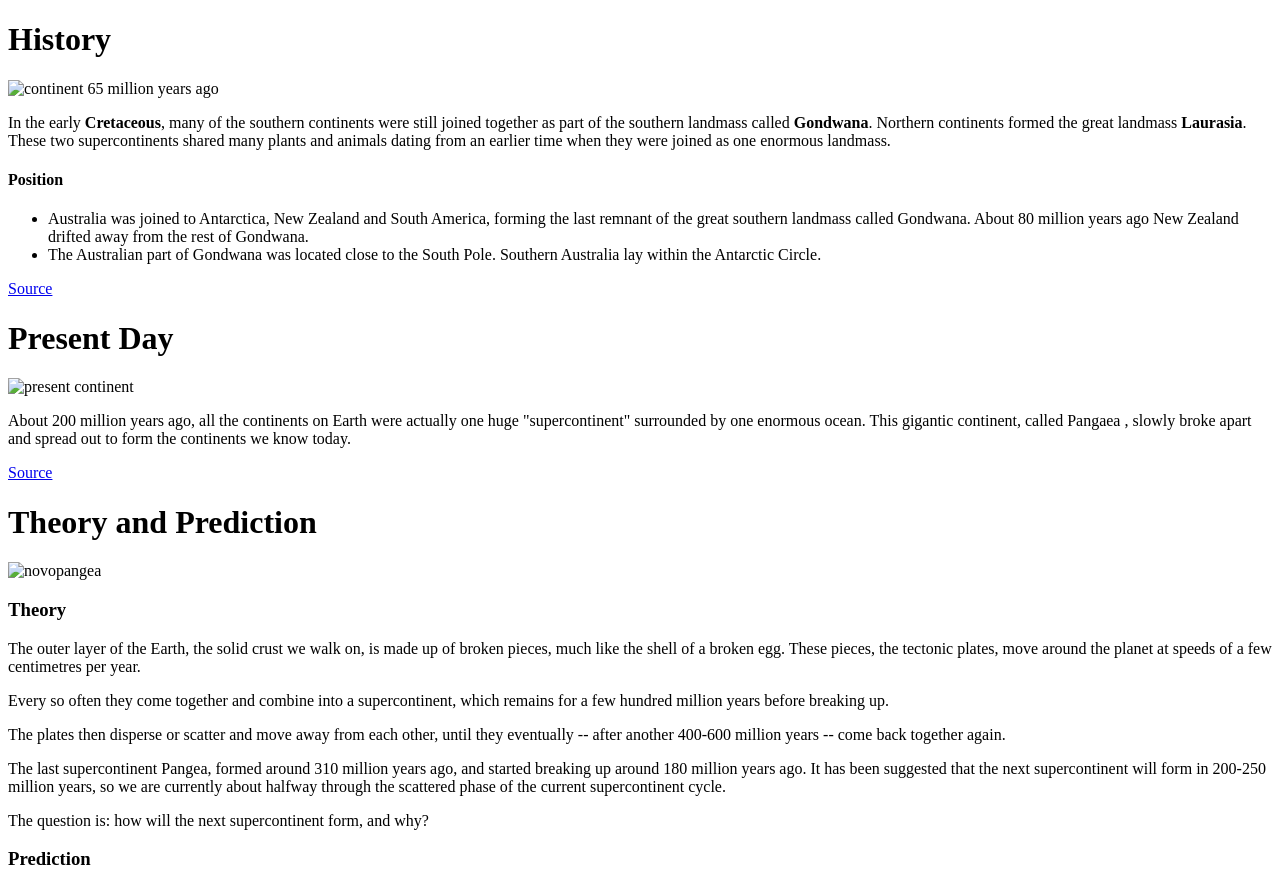
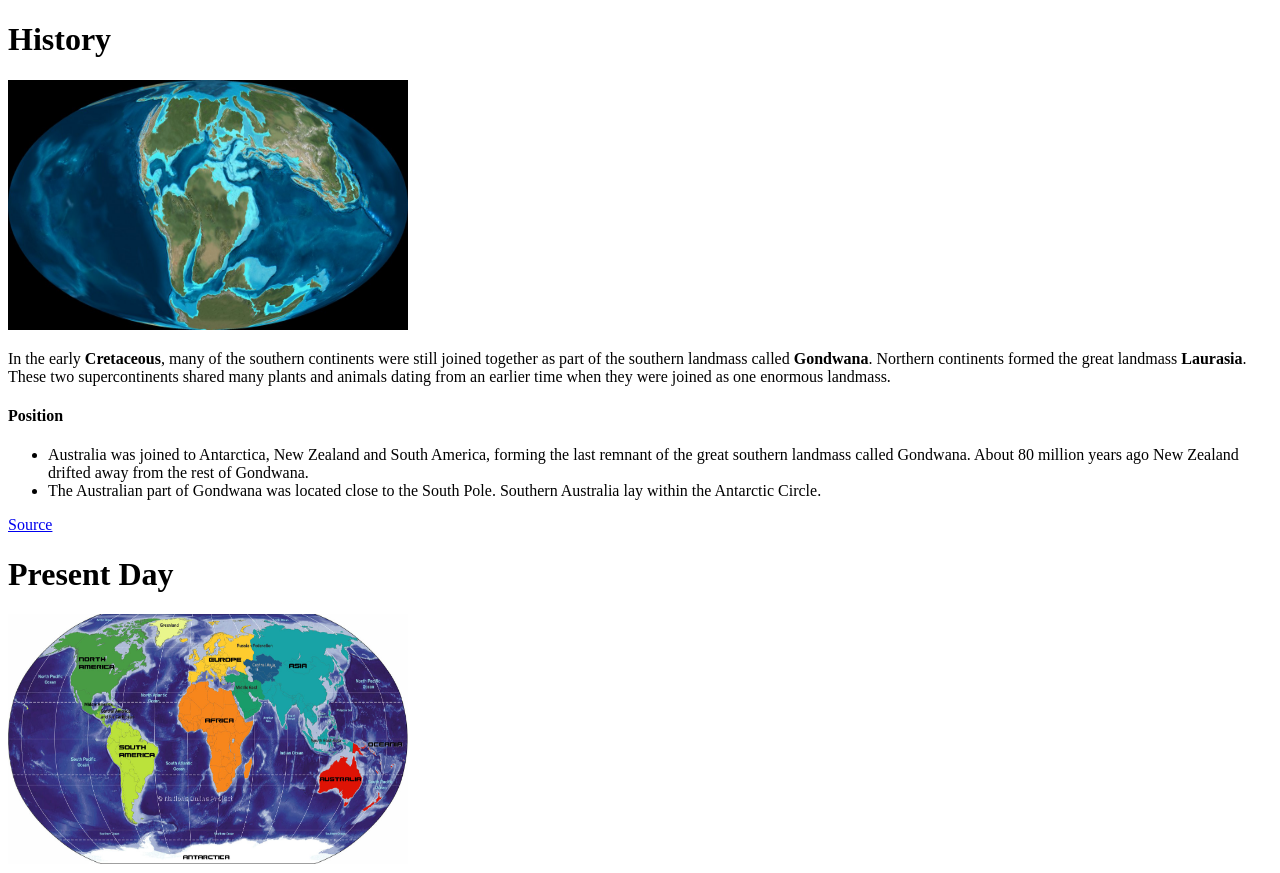
Before and after one commit to Druvokin/science-project, a plain HTML site: page index.html in a window 1280 px wide. Shown: the top 873 px of the page. Drawn offline with Linux system fonts and the light colour scheme.

Commit message:
Added images repository and fixed image links

```diff
--- a/index.html
+++ b/index.html
@@ -7,7 +7,7 @@
 </head>
 <body>
     <h1>History</h1>
-    <img src="../../Downloads/65millionyearsago.jpg" alt="continent 65 million years ago" width="400" height="250">
+    <img src="images/65millionyearsago.jpg" alt="continent 65 million years ago" width="400" height="250">
     <p>
     In the early <strong>Cretaceous</strong>, many of the southern continents were still joined together as part of the southern
     landmass called <strong>Gondwana</strong>. Northern continents formed the great landmass <strong>Laurasia</strong>. These two supercontinents
@@ -30,7 +30,7 @@
     <a href="https://australian.museum/learn/australia-over-time/evolving-landscape/the-cretaceous-period/" target="_blank" rel="noopener noreferrer">Source</a>
 
     <h1>Present Day</h1>
-    <img src="../../Downloads/presentcontinent.jpg" alt="present continent" width='400' height="250">
+    <img src="images/presentcontinent.jpg" alt="present continent" width='400' height="250">
     <p>
     About 200 million years ago, all the continents on Earth were actually one huge "supercontinent"
     surrounded by one enormous ocean. This gigantic continent, called  Pangaea , slowly broke apart
@@ -38,7 +38,7 @@
     </p>
     <a href="https://www.amnh.org/explore/ology/earth/power-of-plate-tectonics/pangaea" target="_blank" rel="noopener noreferrer">Source</a>
     <h1>Theory and Prediction</h1>
-    <img src="../../Downloads/novopangea.jpg" alt="novopangea" width="400" height="250">
+    <img src="images/novopangea.jpg" alt="novopangea" width="400" height="250">
     <h3>Theory</h3>
 
     <p>
```
Also changed, not shown: images/65millionyearsago.jpg (added), images/novopangea.jpg (added), images/presentcontinent.jpg (added).
